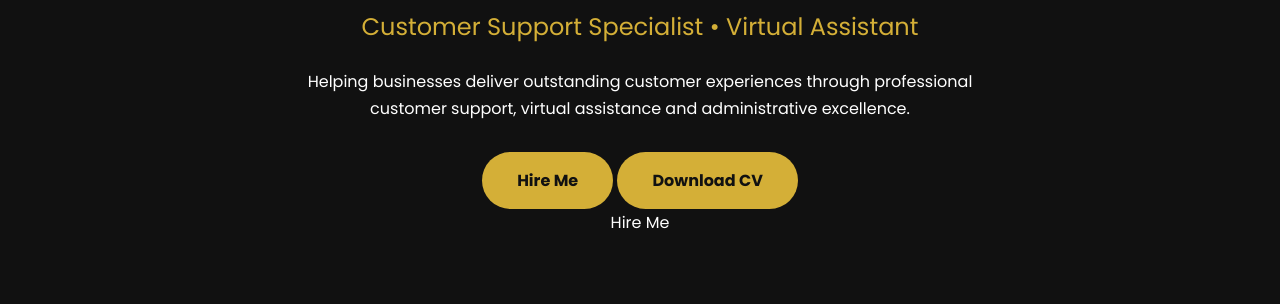
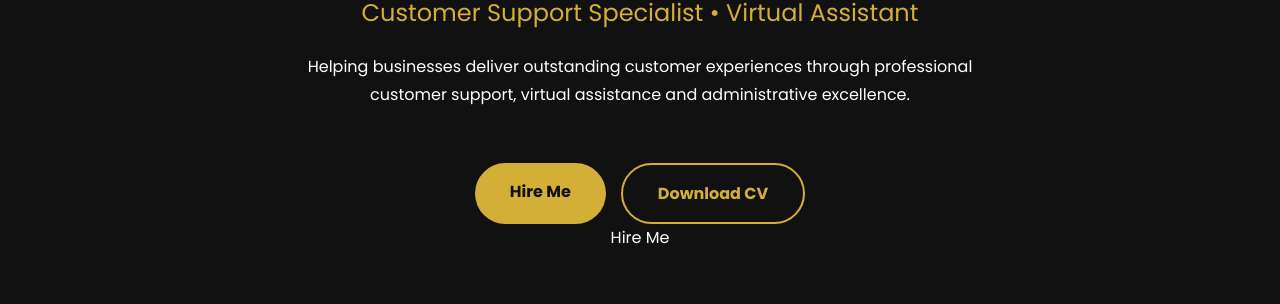
Before and after one commit to osolukaracheal-cloud/Osolukaracheal-cloud.github.io, a plain HTML site: page index.html in a window 1280 px wide. Shown: the part 496-800 px from the top of the page. Drawn offline with Linux system fonts and the light colour scheme.

Commit message:
Update style.css

```diff
--- a/style.css
+++ b/style.css
@@ -130,3 +130,21 @@ footer{
     background:#000;
     border-top:2px solid #D4AF37;
 }
+.buttons{
+    display:flex;
+    gap:15px;
+    flex-wrap:wrap;
+    justify-content:center;
+    margin-top:25px;
+}
+
+.secondary{
+    background:transparent;
+    border:2px solid #D4AF37;
+    color:#D4AF37;
+}
+
+.secondary:hover{
+    background:#D4AF37;
+    color:#111;
+}
```
